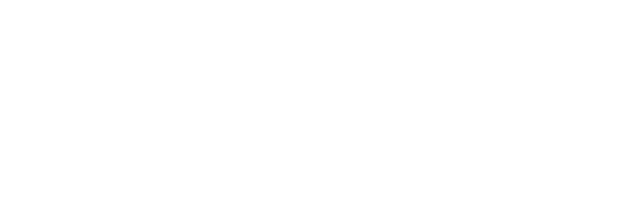
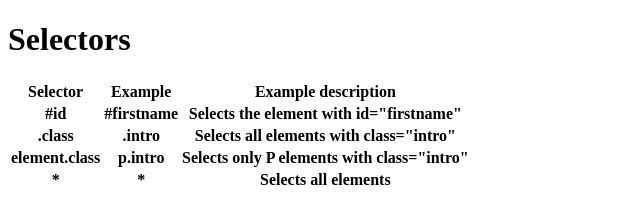
Before and after one commit to VLadfk/frontE1, a plain HTML site: page index.html in a window 1280 px wide. Shown: the whole page, without its empty margins (0-640 px from the left). Drawn offline with Linux system fonts and the light colour scheme.

Commit message:
add a table

```diff
--- a/index.html
+++ b/index.html
@@ -9,7 +9,39 @@
 </head>
 
 <body>
-
+    <h1>
+        Selectors
+    </h1>
+    <table>
+        <tbody>
+            <tr>
+                <th>Selector</th>
+                <th>Example</th>
+                <th>Example description</th>
+            </tr>
+            <tr>
+                <th>#id</th>
+                <th>#firstname</th>
+                <th>Selects the element with id="firstname"</th>
+            </tr>
+            <tr>
+                <th>.class</th>
+                <th>.intro</th>
+                <th>Selects all elements with class="intro"
+                </th>
+            </tr>
+            <tr>
+                <th>element.class</th>
+                <th>p.intro</th>
+                <th>Selects only P elements with class="intro"</th>
+            </tr>
+            <tr>
+                <th>*</th>
+                <th>*</th>
+                <th>Selects all elements</th>
+            </tr>
+        </tbody>
+    </table>
 </body>
 
 </html>
```
